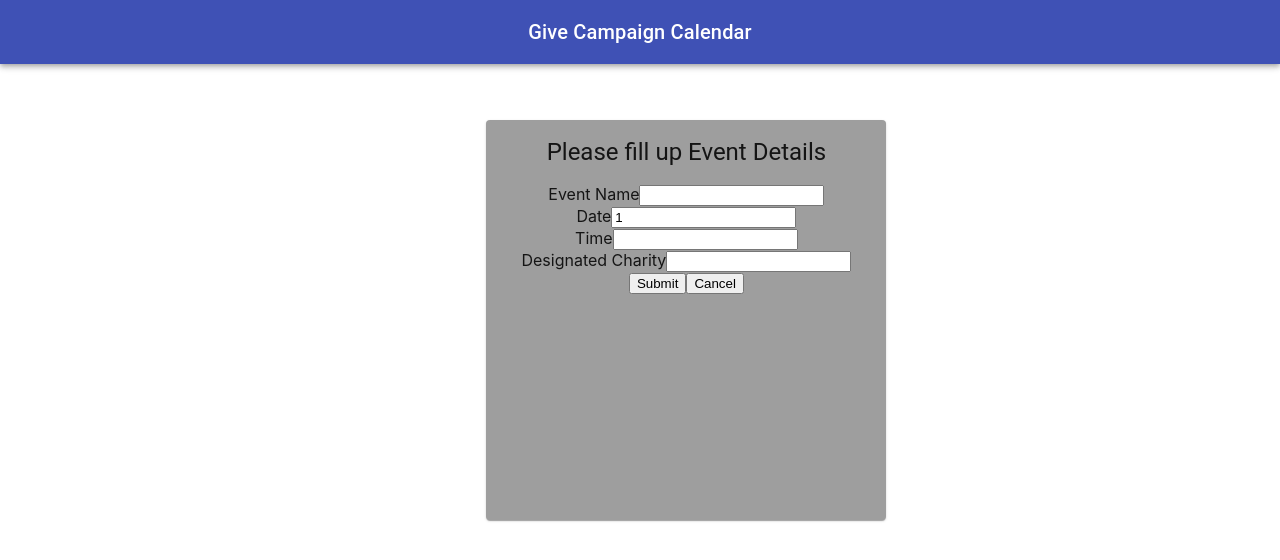
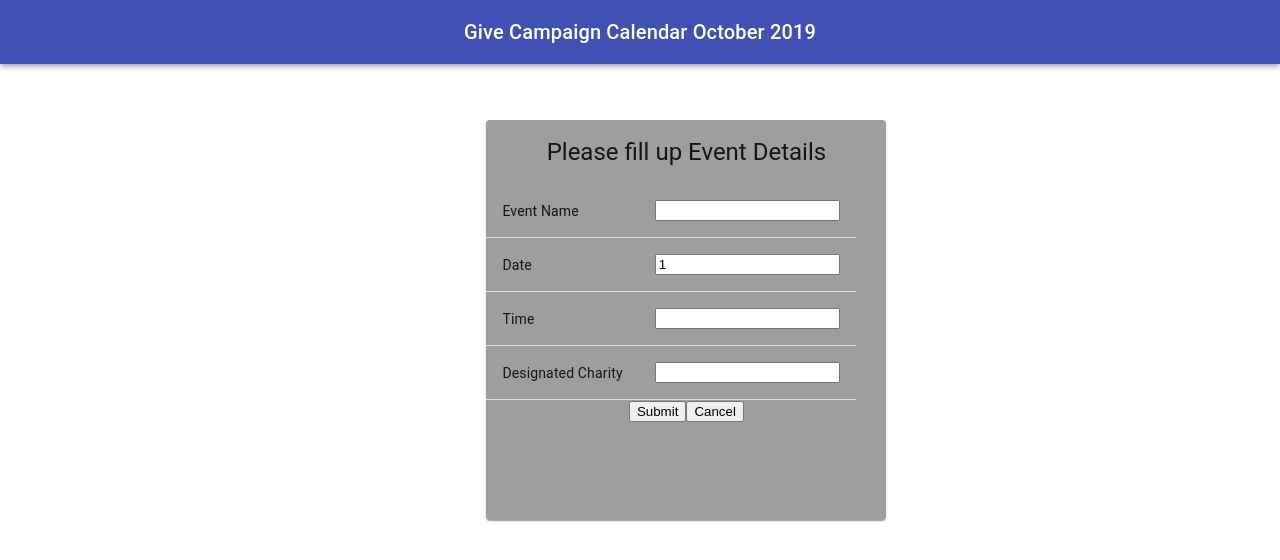
Before and after one commit to Somanath1786/Give-Calendar, a React (Create React App) app in the folder give-calendar/: page / in a window 1280 px wide. Both pictures are taken after a click on the button 497 px from the left and 169 px from the top of the page. Shown: the top 560 px of the page. Built offline with nearby package versions, Linux system fonts and the light colour scheme.

Commit message:
Form cleaned up

```diff
--- a/give-calendar/src/Form.js
+++ b/give-calendar/src/Form.js
@@ -5,6 +5,8 @@ import { Field, reduxForm } from 'redux-form'
 import { withStyles } from '@material-ui/core/styles';
 import Card from '@material-ui/core/Card';
 import { CardHeader, CardContent } from '@material-ui/core';
+import TableRow from '@material-ui/core/TableRow';
+import TableCell from '@material-ui/core/TableCell';
 
 const styles = {
   card: {
@@ -32,22 +34,30 @@ let ContactForm = props => {
       <Card className={classes.card}>
       <CardHeader size= "small" title = "Please fill up Event Details"/>
       <form onSubmit={handleSubmit}>
-        <div>
-          <label htmlFor="Event Name">Event Name</label>
-          <Field name="EventName" component="input" type="text" />
-        </div>
-        <div>
-          <label htmlFor="Date">Date</label>
-          <input type="text" value={date} readOnly></input>
-        </div>
-        <div>
+        <TableRow>
+          <TableCell> <label htmlFor="Event Name">Event Name</label> </TableCell>
+          <TableCell> <Field name="EventName" component="input" type="text" /> </TableCell>
+        </TableRow>
+        <TableRow>
+        <TableCell> <label htmlFor="Date">Date</label> </TableCell>
+        <TableCell> <input type="text" value={date} readOnly></input> </TableCell>
+        </TableRow>
+        <TableRow>
+          <TableCell>
           <label htmlFor="Time">Time</label>
+          </TableCell>
+          <TableCell>
           <Field name="Time" component="input" type="text" />
-        </div>
-        <div>
+          </TableCell>
+        </TableRow>
+        <TableRow>
+          <TableCell>
           <label htmlFor="Designated Charity">Designated Charity</label>
+          </TableCell>
+          <TableCell>
           <Field name="DesignatedCharity" component="input" type="text" />
-        </div>
+          </TableCell>
+        </TableRow>
         <button type="submit">Submit</button>
         <button type="button" onClick={onCancelForm}> Cancel</button>
       </form>
--- a/give-calendar/src/MainPage.js
+++ b/give-calendar/src/MainPage.js
@@ -45,7 +45,7 @@ class MainPage extends React.Component{
                 <AppBar className={classes.appbar} position="static" color="primary">
                     <Toolbar>
                         <Typography variant="h6" color="inherit">
-                            Give Campaign Calendar
+                            Give Campaign Calendar October 2019
                         </Typography>
                     </Toolbar>
                 </AppBar>
```
